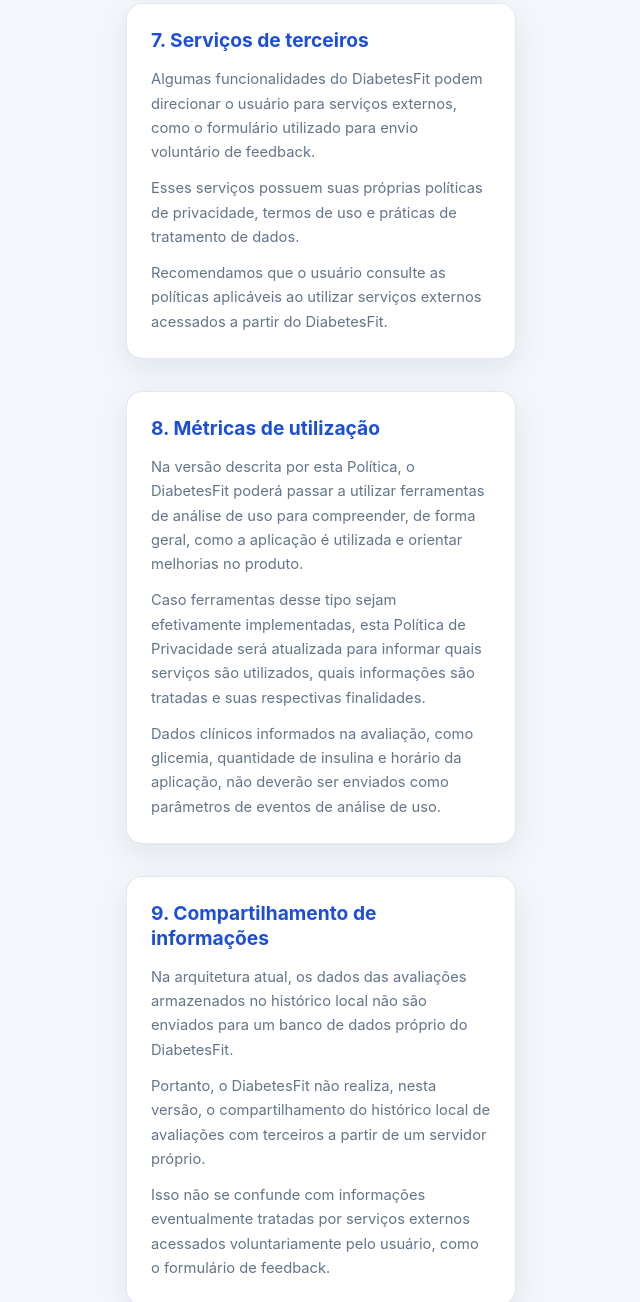
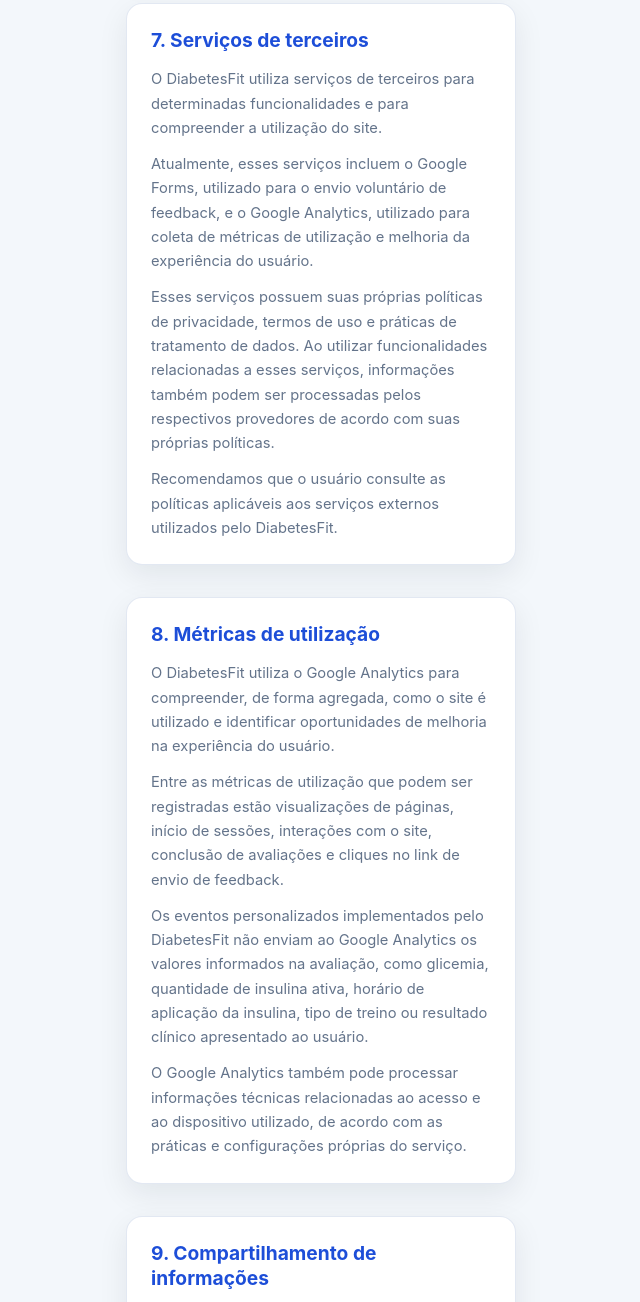
Before and after one commit to thallesalves/diabetesfit, a website: page frontend/privacy.html in a window 1280 px wide. Shown: the part 3506-4808 px from the top of the page, without its empty margins (319-959 px from the left). Drawn offline with Linux system fonts and the light colour scheme.

Commit message:
docs: update privacy policy for analytics

```diff
--- a/frontend/privacy.html
+++ b/frontend/privacy.html
@@ -49,7 +49,7 @@
 
     <main class="about-container">
       <nav aria-label="Navegação">
-        <a class="back-link" href="index.htm"> ← Voltar para avaliação </a>
+        <a class="back-link" href="index.html"> ← Voltar para avaliação </a>
       </nav>
 
       <!-- Introduction -->
@@ -222,19 +222,27 @@
         <h2>7. Serviços de terceiros</h2>
 
         <p>
-          Algumas funcionalidades do DiabetesFit podem direcionar o usuário para
-          serviços externos, como o formulário utilizado para envio voluntário
-          de feedback.
+          O DiabetesFit utiliza serviços de terceiros para determinadas
+          funcionalidades e para compreender a utilização do site.
+        </p>
+
+        <p>
+          Atualmente, esses serviços incluem o Google Forms, utilizado para o
+          envio voluntário de feedback, e o Google Analytics, utilizado para
+          coleta de métricas de utilização e melhoria da experiência do usuário.
         </p>
 
         <p>
           Esses serviços possuem suas próprias políticas de privacidade, termos
-          de uso e práticas de tratamento de dados.
+          de uso e práticas de tratamento de dados. Ao utilizar funcionalidades
+          relacionadas a esses serviços, informações também podem ser
+          processadas pelos respectivos provedores de acordo com suas próprias
+          políticas.
         </p>
 
         <p>
-          Recomendamos que o usuário consulte as políticas aplicáveis ao
-          utilizar serviços externos acessados a partir do DiabetesFit.
+          Recomendamos que o usuário consulte as políticas aplicáveis aos
+          serviços externos utilizados pelo DiabetesFit.
         </p>
       </section>
 
@@ -244,22 +252,28 @@
         <h2>8. Métricas de utilização</h2>
 
         <p>
-          Na versão descrita por esta Política, o DiabetesFit poderá passar a
-          utilizar ferramentas de análise de uso para compreender, de forma
-          geral, como a aplicação é utilizada e orientar melhorias no produto.
+          O DiabetesFit utiliza o Google Analytics para compreender, de forma
+          agregada, como o site é utilizado e identificar oportunidades de
+          melhoria na experiência do usuário.
         </p>
 
         <p>
-          Caso ferramentas desse tipo sejam efetivamente implementadas, esta
-          Política de Privacidade será atualizada para informar quais serviços
-          são utilizados, quais informações são tratadas e suas respectivas
-          finalidades.
+          Entre as métricas de utilização que podem ser registradas estão
+          visualizações de páginas, início de sessões, interações com o site,
+          conclusão de avaliações e cliques no link de envio de feedback.
         </p>
 
         <p>
-          Dados clínicos informados na avaliação, como glicemia, quantidade de
-          insulina e horário da aplicação, não deverão ser enviados como
-          parâmetros de eventos de análise de uso.
+          Os eventos personalizados implementados pelo DiabetesFit não enviam ao
+          Google Analytics os valores informados na avaliação, como glicemia,
+          quantidade de insulina ativa, horário de aplicação da insulina, tipo
+          de treino ou resultado clínico apresentado ao usuário.
+        </p>
+
+        <p>
+          O Google Analytics também pode processar informações técnicas
+          relacionadas ao acesso e ao dispositivo utilizado, de acordo com as
+          práticas e configurações próprias do serviço.
         </p>
       </section>
 
@@ -280,9 +294,16 @@
         </p>
 
         <p>
-          Isso não se confunde com informações eventualmente tratadas por
-          serviços externos acessados voluntariamente pelo usuário, como o
-          formulário de feedback.
+          O uso de serviços externos, como Google Analytics e Google Forms, pode
+          envolver o processamento de informações técnicas e de utilização pelos
+          respectivos provedores, conforme descrito nas seções anteriores e de
+          acordo com suas próprias políticas e práticas de privacidade.
+        </p>
+
+        <p>
+          Os eventos personalizados enviados pelo DiabetesFit ao Google
+          Analytics não incluem os valores informados na avaliação nem o
+          resultado clínico apresentado ao usuário.
         </p>
       </section>
 
@@ -387,13 +408,13 @@
           </a>
         </p>
 
-        <p><strong>Última atualização:</strong> agosto de 2026.</p>
+        <p><strong>Última atualização:</strong> setembro de 2026.</p>
       </section>
 
       <!-- Primary navigation -->
 
       <nav aria-label="Navegação">
-        <a class="about-cta" href="index.htm"> Fazer uma avaliação </a>
+        <a class="about-cta" href="index.html"> Fazer uma avaliação </a>
       </nav>
     </main>
 
```
Also changed, not shown: frontend/about.html (+2 -2 lines), frontend/index.html (renamed from frontend/index.htm, +2 -2 lines), frontend/terms.html (+2 -2 lines).
